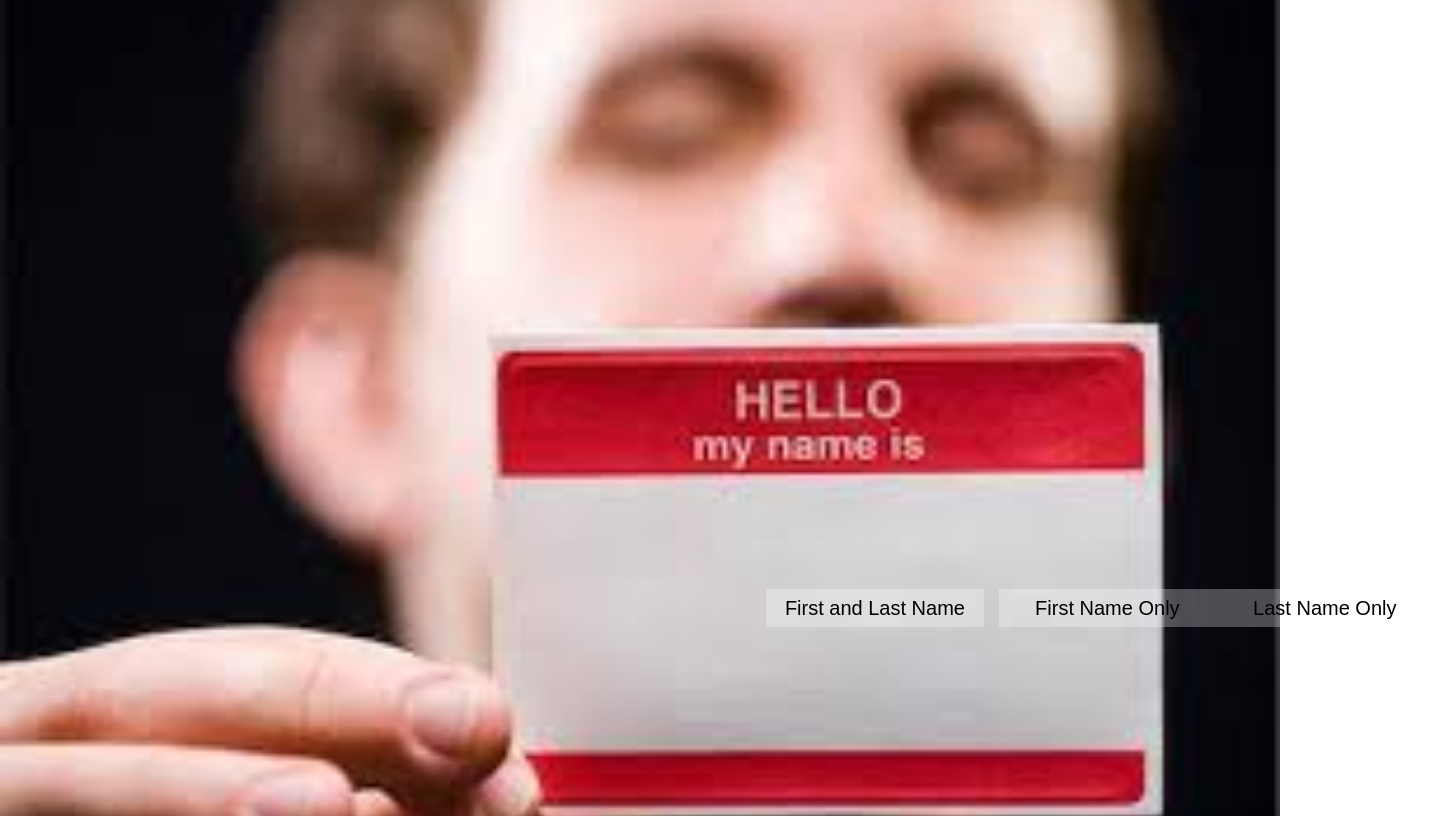
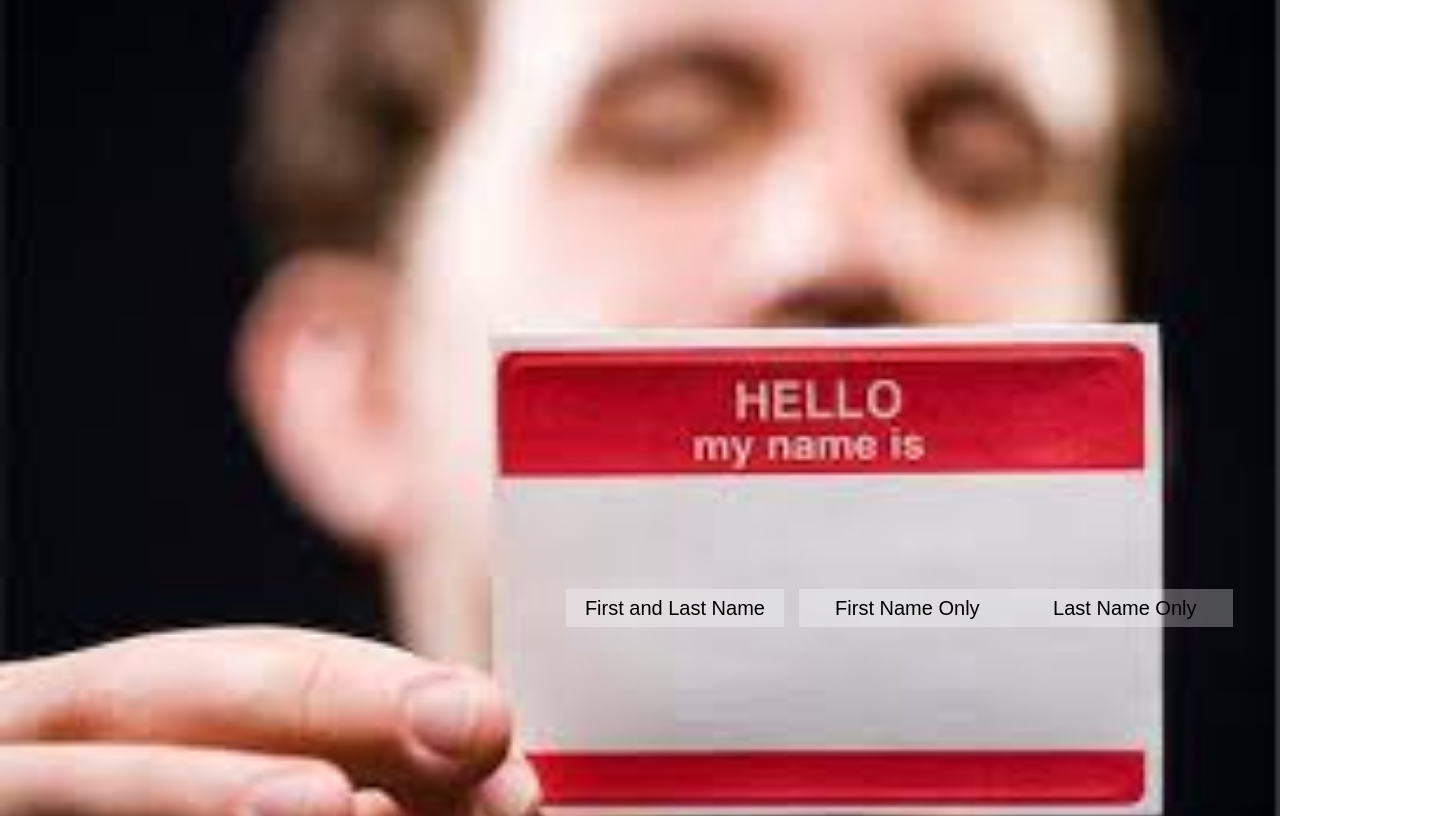
Before and after one commit to Benzzz5066/Random-Name-Generator-JS-HTML, a plain HTML site: page index.html in a window 1280 px wide. Shown: the whole page, 1433 px wide, since content can reach past the window. Drawn offline with nearby package versions, Linux system fonts and the light colour scheme.

Commit message:
readjusted position of buttons to better adhere to borders of nametag

```diff
--- a/style.css
+++ b/style.css
@@ -11,7 +11,7 @@ body {
 .button1{
     position: relative;
     font-size: 20px;
-    top: 200px; left: 450px;
+    top: 200px; left: 250px;
     width: 285px;
     background-color: rgba(255, 255, 255, 0.281);
     color: #000000;
@@ -24,7 +24,7 @@ body {
 #output {
     position: relative;
     font-size: 20px;
-    top: 285px; left: -65px;
+    top: 285px; left: -265px;
     width: 300px;
     background: transparent;
     color: #000000;
@@ -35,7 +35,7 @@ body {
 .button2{
     position: relative;
     font-size: 20px;
-    top: 200px; left: 465px;
+    top: 200px; left: 265px;
     width: 285px;
     background-color: rgba(255, 255, 255, 0.281);
     color: #000000;
@@ -48,7 +48,7 @@ body {
 .button3{
     position: relative;
     font-size: 20px;
-    top: 200px; left: 465px;
+    top: 200px; left: 265px;
     width: 285px;
     background-color: rgba(255, 255, 255, 0.281);
     color: #000000;
```
